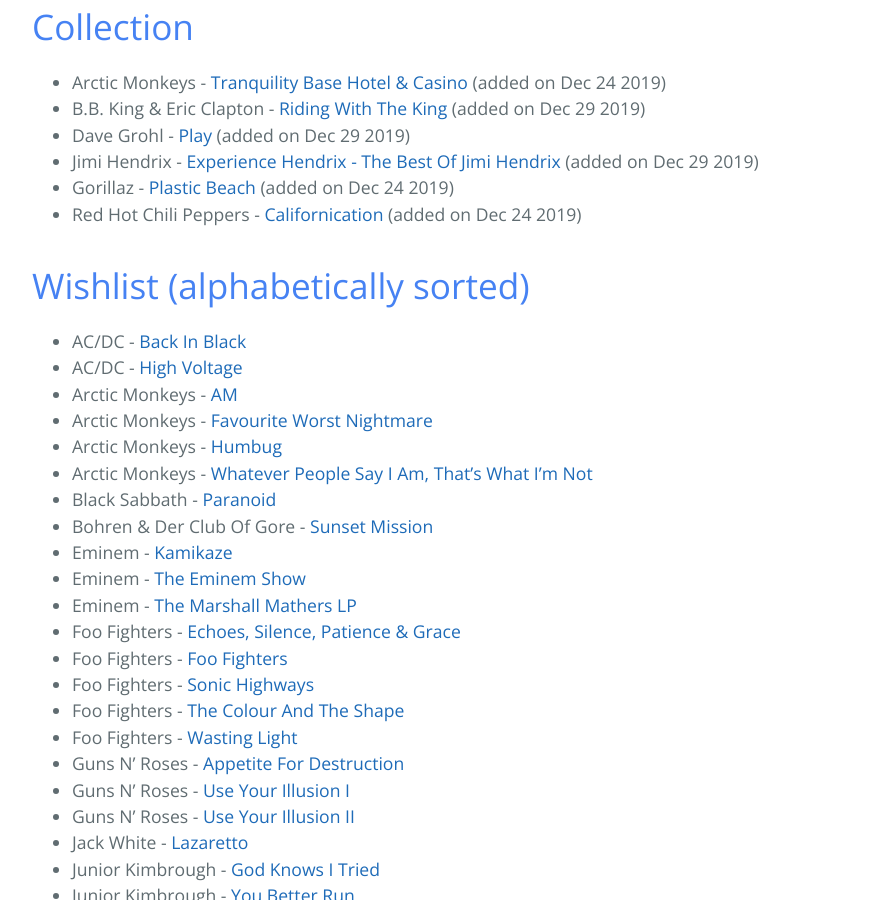
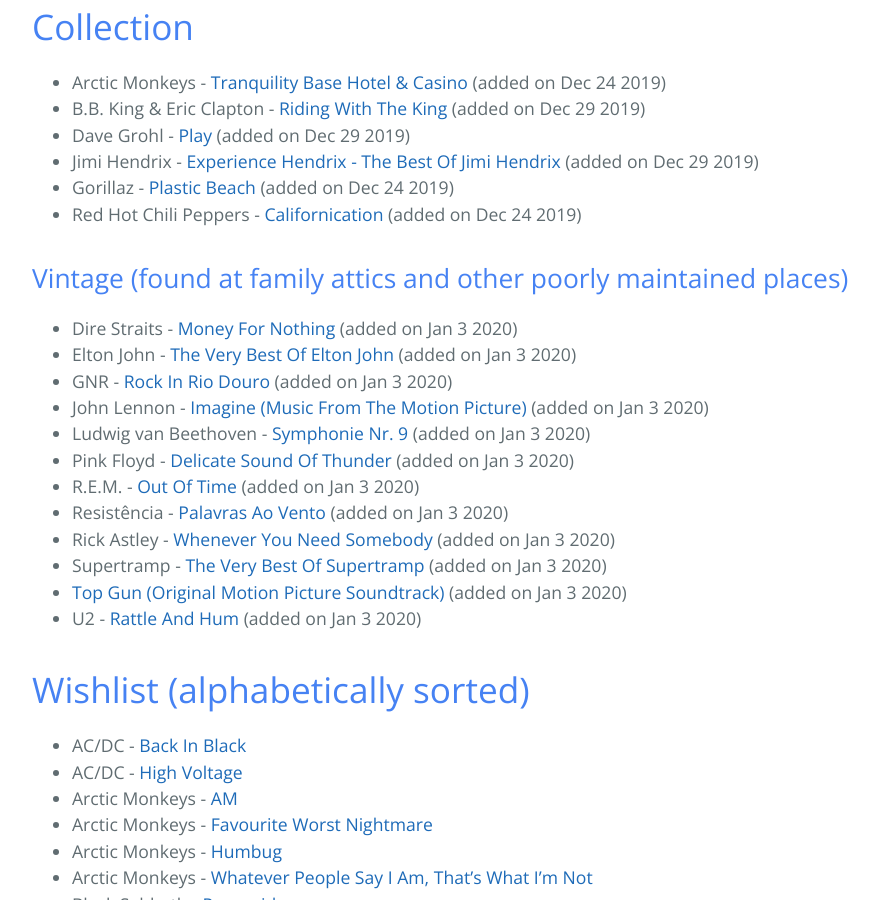
Before and after one commit to andrelago13/andrelago13.github.io, a Jekyll site: the page built from records.md, in a window 1280 px wide and 900 px high, scrolled down 407 px. Shown: the whole window, without its empty margins (192-1071 px from the left). Built offline with Jekyll 4.4.1, drawn with Linux system fonts in a browser that asks for light colours.

Commit message:
Update records.md

```diff
--- a/records.md
+++ b/records.md
@@ -12,6 +12,21 @@
 * Jimi Hendrix - [Experience Hendrix - The Best Of Jimi Hendrix](https://www.discogs.com/Jimi-Hendrix-Experience-Hendrix-The-Best-Of-Jimi-Hendrix/master/75394) (added on Dec 29 2019)
 * Gorillaz - [Plastic Beach](https://www.discogs.com/Gorillaz-Plastic-Beach/master/231219) (added on Dec 24 2019)
 * Red Hot Chili Peppers - [Californication](https://www.discogs.com/Red-Hot-Chili-Peppers-Californication/master/42546) (added on Dec 24 2019)
+
+## Vintage (found at family attics and other poorly maintained places)
+
+* Dire Straits - [Money For Nothing](https://www.discogs.com/Dire-Straits-Money-For-Nothing/master/23822) (added on Jan 3 2020)
+* Elton John - [The Very Best Of Elton John](https://www.discogs.com/Elton-John-The-Very-Best-Of-Elton-John/master/97842) (added on Jan 3 2020)
+* GNR - [Rock In Rio Douro](https://www.discogs.com/GNR-Rock-In-Rio-Douro/master/202085) (added on Jan 3 2020)
+* John Lennon - [Imagine (Music From The Motion Picture)](https://www.discogs.com/John-Lennon-Imagine-John-Lennon-Music-From-The-Motion-Picture/master/73048) (added on Jan 3 2020)
+* Ludwig van Beethoven - [Symphonie Nr. 9](https://www.discogs.com/Ludwig-van-Beethoven-Herbert-von-Karajan-Berliner-Philharmoniker-Anna-Tomowa-Sintow-Agnes-Baltsa-Pet/master/280617) (added on Jan 3 2020)
+* Pink Floyd - [Delicate Sound Of Thunder](https://www.discogs.com/Pink-Floyd-Delicate-Sound-Of-Thunder/master/406702) (added on Jan 3 2020)
+* R.E.M. - [Out Of Time](https://www.discogs.com/REM-Out-Of-Time/master/44148) (added on Jan 3 2020)
+* Resistência - [Palavras Ao Vento](https://www.discogs.com/Resist%C3%AAncia-Palavras-Ao-Vento/master/235236) (added on Jan 3 2020)
+* Rick Astley - [Whenever You Need Somebody](https://www.discogs.com/Rick-Astley-Whenever-You-Need-Somebody/master/96568) (added on Jan 3 2020)
+* Supertramp - [The Very Best Of Supertramp](https://www.discogs.com/Supertramp-The-Very-Best-Of-Supertramp/release/389572) (added on Jan 3 2020)
+* [Top Gun (Original Motion Picture Soundtrack)](https://www.discogs.com/Various-Top-Gun-Original-Motion-Picture-Soundtrack/master/77439) (added on Jan 3 2020)
+* U2 - [Rattle And Hum](https://www.discogs.com/U2-Rattle-And-Hum/master/62619) (added on Jan 3 2020)
 
 # Wishlist (alphabetically sorted)
 
```
